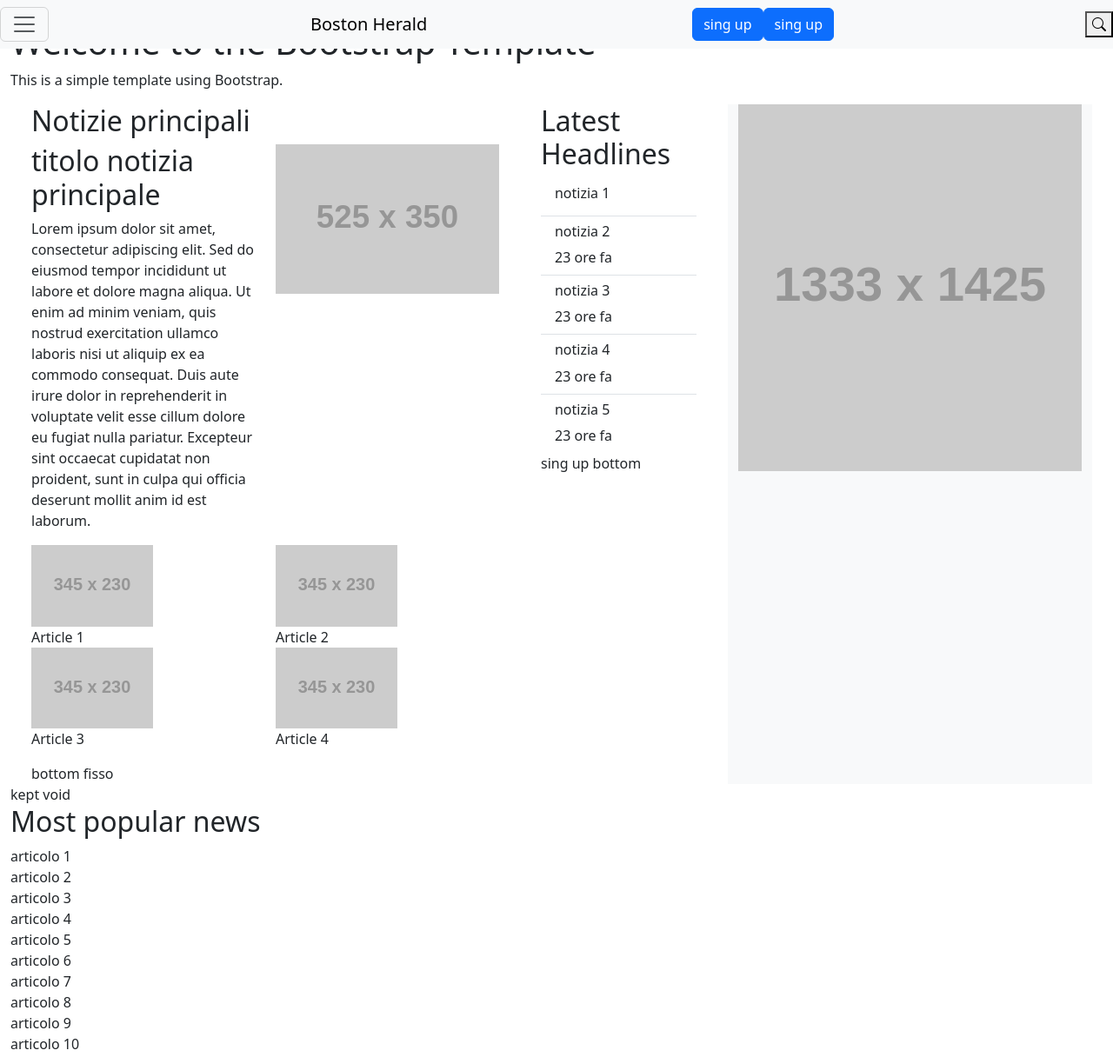
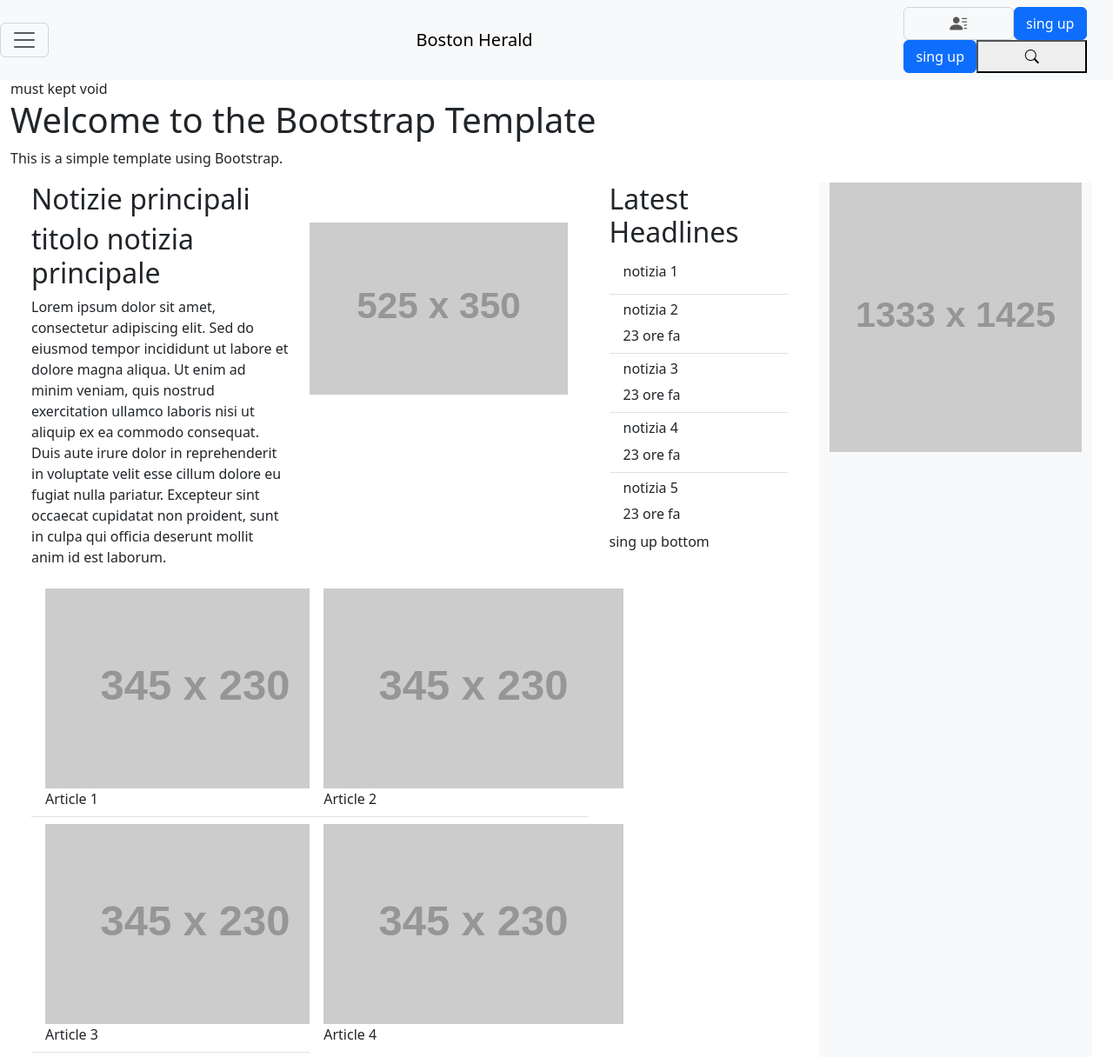
Before and after one commit to leo-05-2/ProgettoPPM, a website: page index.html in a window 1280 px wide. Shown: the top 1216 px of the page at 87% size. Drawn offline with nearby package versions, Linux system fonts and the light colour scheme; placeholder pictures from the web are drawn by us.

Commit message:
FIX: fixed navbar and main news display

```diff
--- a/index.html
+++ b/index.html
@@ -18,23 +18,25 @@
 <header class="">
    <!--  <div id="testo">testo</div> -->
 
-    <div class=" container-fluid ">
+    <div id="navbar-wrapper" class="container border-bottom border-2 border-black">
+            <div id="placeholder"></div>
 
-        <nav class="navbar bg-body-tertiary fixed-top  ">
+        <nav class="navbar bg-body-tertiary fixed-top  d-flex ">
         <button class="navbar-toggler " type="button" data-bs-toggle="offcanvas" data-bs-target="#offcanvasNavbar" aria-controls="offcanvasNavbar" aria-label="Toggle navigation">
             <span class="navbar-toggler-icon"></span>
         </button>
         <div class="navbar-brand">Boston Herald</div>
             <div id="wrapper" class="row">
-                <button class="navbar-toggler d-lg-none col-12" type="button" data-bs-toggle="offcanvas" data-bs-target="#offcanvaRight" aria-controls="offcanva-login icon" aria-label="Toggle login">
+                <button class="navbar-toggler d-custom-lg-none col-6 custom-col-md-6" type="button" data-bs-toggle="offcanvas" data-bs-target="#offcanvaRight" aria-controls="offcanva-login icon" aria-label="Toggle login">
                    <i class=" bi bi-person-lines-fill "></i>
                 </button>
-                <button class="btn btn-primary d-none d-lg-block col-6" type="button" aria-label="subscribe"> <span>sing up</span></button>
-                <button class="btn btn-primary d-none d-lg-block col-6" type="button" aria-label="widget-wether"> <span>sing up</span></button>
+                <button class="btn btn-primary  d-custom-lg-block col-4" type="button" aria-label="subscribe"> <span>sing up</span></button>
+                <button class="btn btn-primary  d-custom-lg-block col-4" type="button" aria-label="widget-wether"> <span>sing up</span></button>
+                <button class="col-6 custom-col-md-4" aria-controls="search" aria-label="search bar">
+                    <i class="bi bi-search"></i>
+                </button>
             </div>
-            <button aria-controls="search" aria-label="search bar">
-                <i class="bi bi-search"></i>
-            </button>
+
         </nav>
         <div class="offcanvas offcanvas-start " tabindex="-1" id="offcanvasNavbar" aria-labelledby="offcanvasNavbarLabel">
             <div class="offcanvas-header">
@@ -79,12 +81,37 @@
             </div>
 
         </div>
+            <div id="median-bottom-navbar" class=" row d-flex">
+                <div id="median-navbar" class=" col-12 row">
+                    <div id="median-navbar-widget" class="col-4">widget meteo</div>
+                    <div id="logo" class="col-4">boston herald</div>
+                    <div id="place-holder-median" class="col-4"> void</div>
+                </div>
+                <div id="bottom-navbar" class="col-12 row d-flex ">
+                    <ul id="some-section" class="list-group list-group-horizontal list-unstyled align-items-center justify-content-center">
+                        <li class=""><a href="#">news</a></li>
+                        <li class=""><a href="#">opinion</a></li>
+                        <li class=""><a href="#">sports</a></li>
+                        <li class=""><a href="#">entertainment</a></li>
+                        <li class=""><a href="#">lifestyle</a></li>
+                        <li class=""><a href="#">multimedia/video</a></li>
+                        <li class=""><a href="#">photo</a></li>
+                        <li class=""><a href="#">obituaries</a></li>
+                    </ul>
+                </div>
     </div>
-    <div id="median-bottom-navbar">
-        <div id="placeholder"></div>
-        <div id="median-navbar"></div>
-        <div id="bottom-navbar"></div>
 
+    </div>
+    <div id="trending-news" class="row d-custom-lg-block d-flex align-items-center m-2">
+        <p class="col-2 mb-0">trending news:</p>
+        <ul class=" col-10 list-group list-group-horizontal list-unstyled mb-0 ">
+            <li >prova1</li>
+            <li class="me-2">prova2</li>
+            <li>prova3</li>
+            <li>prova4</li>
+            <li>prova5</li>
+
+        </ul>
     </div>
 
 
@@ -103,7 +130,7 @@
         <div id="breaking news bar"><!-- opzionale --></div>
         <main id="main content" class=" row justify-content-center">
             <section id="primary" class="row justify-content-center">
-                    <div id="news-article-list" class=" row col-12 custom-col-md-8 ">
+                    <div id="news-article-list" class=" row col-12 custom-col-md-9 ">
                         <div id="main-news"  class="row col-12 custom-col-md-9 ">
 
                                 <h2 id="main-news-header">Notizie principali</h2>
@@ -124,23 +151,31 @@
                                 </article>
 
                             <section id="other-news" class="">
-                                <ul id="other-news-list" class=" list-unstyled custom-horizontal-list">
-                                    <li><article >
-                                        <img src="https://placehold.co/345x230" class="img-fluid " alt="Article Image">
+                                <ul id="other-news-list" class=" list-unstyled custom-horizontal-list list-group  list-group-flush">
+                                    <li class="list-group-item"><article >
+                                        <div class="main-list-images-wrapper">
+                                        <img src="https://placehold.co/345x230" class="img-fluid" alt="Article Image">
+                                    </div>
                                         <header>Article 1</header>
                                     </article></li>
-                                    <li><article>
+                                    <li class="list-group-item"><article>
+                                        <div class="main-list-images-wrapper">
                                         <img src="https://placehold.co/345x230" class="img-fluid" alt="Article Image">
+                                        </div>
                                         <header>Article 2</header>
 
                                     </article></li>
-                                    <li><article>
-                                        <img src="https://placehold.co/345x230" class="img-fluid" alt="Article Image">
+                                    <li class="list-group-item"><article>
+                                        <div class="main-list-images-wrapper">
+                                            <img src="https://placehold.co/345x230" class="img-fluid" alt="Article Image">
+                                        </div>
                                         <header>Article 3</header>
 
                                     </article></li>
-                                    <li><article>
+                                    <li class="list-group-item"><article>
+                                        <div class="main-list-images-wrapper ">
                                         <img src="https://placehold.co/345x230" class="img-fluid" alt="Article Image">
+                                    </div>
                                         <header>Article 4</header>
 
 
@@ -182,7 +217,7 @@
                         </div>
                         <div id="bottom">bottom fisso</div>
                     </div>
-                    <aside class="col-12 bg-light col-md-4 ">
+                    <aside class="col-12 bg-light custom-col-md-3 ">
                         <img src="https://placehold.co/1333x1425" class="img-fluid" alt="aside image">
                     </aside>
 
--- a/scssfile/main-news-images.scss
+++ b/scssfile/main-news-images.scss
@@ -30,20 +30,10 @@ xl:1280px,
            flex-direction: row;
            width: 100%;
 
-           img {
-             flex: 1 1 50% ;
-             display: flex;
-             height: auto;
-             width: auto;
 
-
-           }
-           span, header {
-             flex: 1 1 50%;
-           }
          }
        }
-       @media (max-width: map-get($custom-breakpoint-img-list, sm)) {
+       @media (max-width: 640px) {
          flex-direction: column;
          li {
            flex: 0 0 100%; // Mantiene un elemento per riga fino a sm
@@ -55,15 +45,12 @@ xl:1280px,
              max-width: 100%;
              flex-direction: row;
 
-             img {
-               max-height: 80px; /* Altezza massima per schermi piccoli */
-             }
             }
           }
 
        }
 
-       @media (min-width: map-get($custom-breakpoint-img-list, sm)) and (max-width: map-get($custom-breakpoint-img-list, md)) {
+       @media (min-width: 640px) and (max-width: 800px) {
          flex-direction: row;
          li {
            flex: 0 0 50%; // Mantiene due elementi per riga tra sm e md
@@ -73,15 +60,11 @@ xl:1280px,
              flex: 0 0 50%; // Mantiene un elemento per riga fino a sm
              max-width: 50%;
              flex-direction: row;
-             img {
-               max-height: 100%; /* Altezza massima per schermi medi */
 
-
-             }
            }
          }
        }
-         @media (min-width: map-get($custom-breakpoint-img-list, md)) and (max-width: map-get($custom-breakpoint-img-list, lg)) {
+         @media (min-width: 800px) and (max-width: 1040px) {
             flex-direction: row;
             li {
               flex: 0 0 50%; // Mantiene due elementi per riga tra md e lg
@@ -91,14 +74,12 @@ xl:1280px,
                  flex: 0 0 100%; // Mantiene due elementi per riga tra md e lg
                  max-width: 100%;
                  flex-direction: column;
-                 img {
-                max-height: 100%; /* Altezza massima per schermi grandi */
-                 }
+
               }
             }
          }
 
-       @media (min-width: map-get($custom-breakpoint-img-list, lg)) and (max-width: map-get($custom-breakpoint-img-list, xl)) {
+       @media (min-width: 1040px) and (max-width: 1280px) {
                 flex-direction: column;
                 li {
                   flex: 0 0 100%; // Mantiene due elementi per riga tra md e lg
@@ -109,21 +90,12 @@ xl:1280px,
                     max-width: 100%;
                     flex-direction: row;
                     display: flex;
-                    img {
 
-                      max-width: 100%;
-                      max-height: 150px; /* Altezza massima per schermi grandi */
-
-                    }
-                    span, header {
-                      flex: 0 0 50%;
-                      max-width: 50%;
-                    }
                   }
                 }
        }
 
-       @media (min-width: map-get($custom-breakpoint-img-list, xl)) {
+       @media (min-width: 1280px) {
                 flex-direction: row;
               li {
                      flex: 0 0 50%; // Mantiene due elementi per riga dopo lg
@@ -133,10 +105,6 @@ xl:1280px,
                         flex: 0 0 50%; // Mantiene due elementi per riga dopo lg
                         max-width: 50%;
                         flex-direction: column;
-                          img {
-                            max-height: 100%; /* Altezza massima = alla metà di section, 100% si riferisce al suo spazio a disposizione */
-                            max-width: fit-content;
-                          }
                         }
               }
        }
@@ -653,6 +621,82 @@ $custom-breakpoint-main-img:(
 .container-xxl{
   max-width: 1300px;
 }
+.d-custom-lg-block{
+    display: none;
+    @media (min-width: 1040px) {
+        display: block;
+    }
+}
+.custom-d-none{
+    display: none;
+}
+#navbar-wrapper{
+  max-width: 95%;
+}
+.navbar{
+  max-width: 100vw;
+  padding: 0 1.28vw;
+
+}
+.d-custom-lg-none{
+    @media (min-width: 1040px) {
+        display: none;
+    }
+}
+#median-bottom-navbar{
+  height: 80px;
+
+}
+#bottom-navbar {
+  height: 0;
+  display: none;
+
+  @media (min-width: 1040px) {
+    display: flex;
+    height: 3em;
+    flex-direction: row;
+    width: 100%;
+    justify-content: center;
+  }
+  overflow: hidden;
+  ul{
+    li{
+      a{
+        padding: 0 1.28vw;
+        font-size: .9375em;
+      }
+    }
+  }
+  @extend .d-custom-lg-block;
+}
+#median-bottom-navbar{
+  display: none;
+  @media(min-width: 1040px) {
+    display: flex;
+    height: auto;
+
+  }
+  height: 0;
+
+}
+#median-navbar{
+  >*{
+    display: none;
+    @media(min-width: 1040px) {
+      display: flex;
+
+    }
+  }
+}
+.main-news-article-list-wrapper{}
+.main-list-images-wrapper{
+  height: 0;
+  padding-bottom: 56.25%;
+  overflow: hidden;
+  position: relative;
+  width: 100%;
+}
+
 
 
 
```
